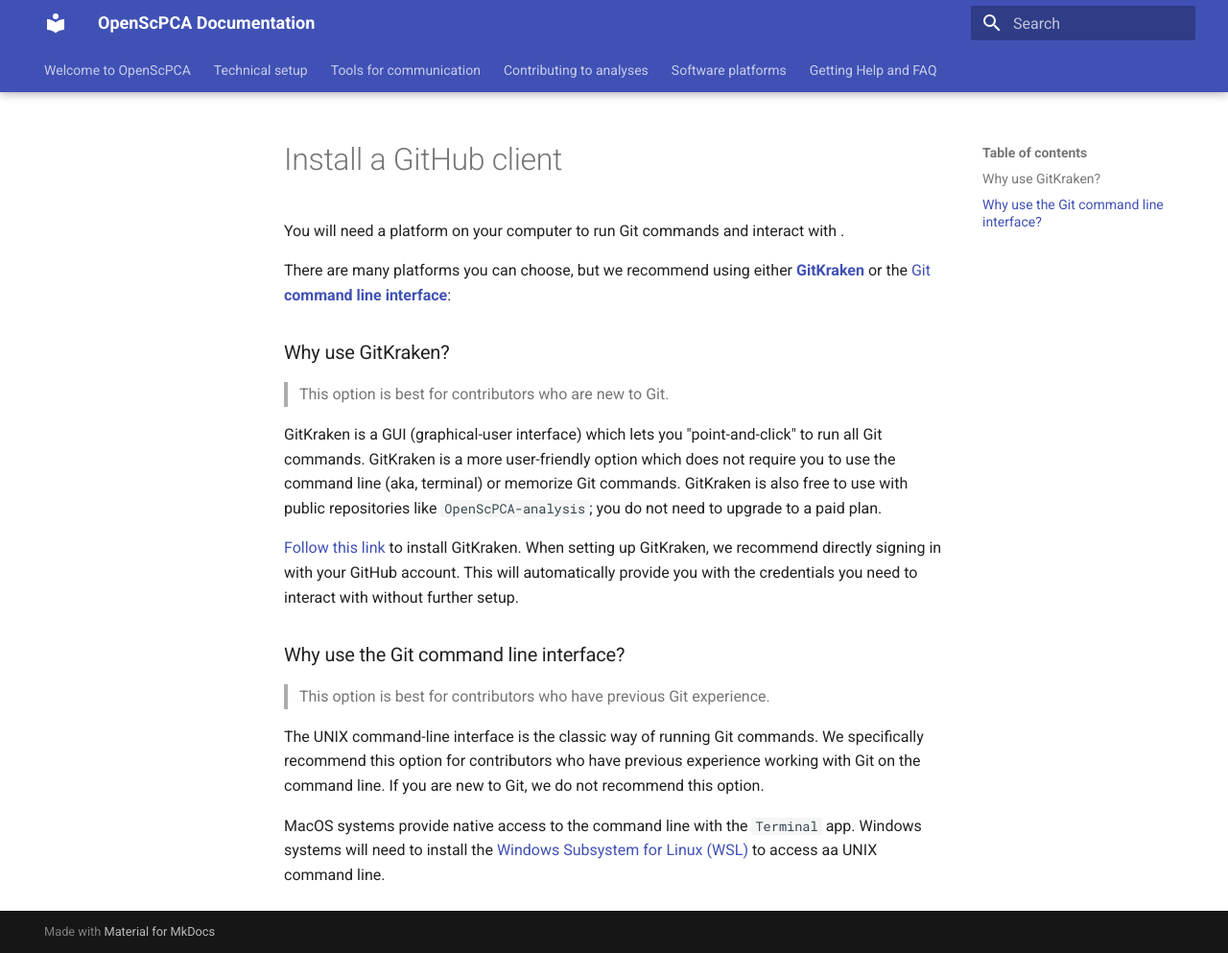
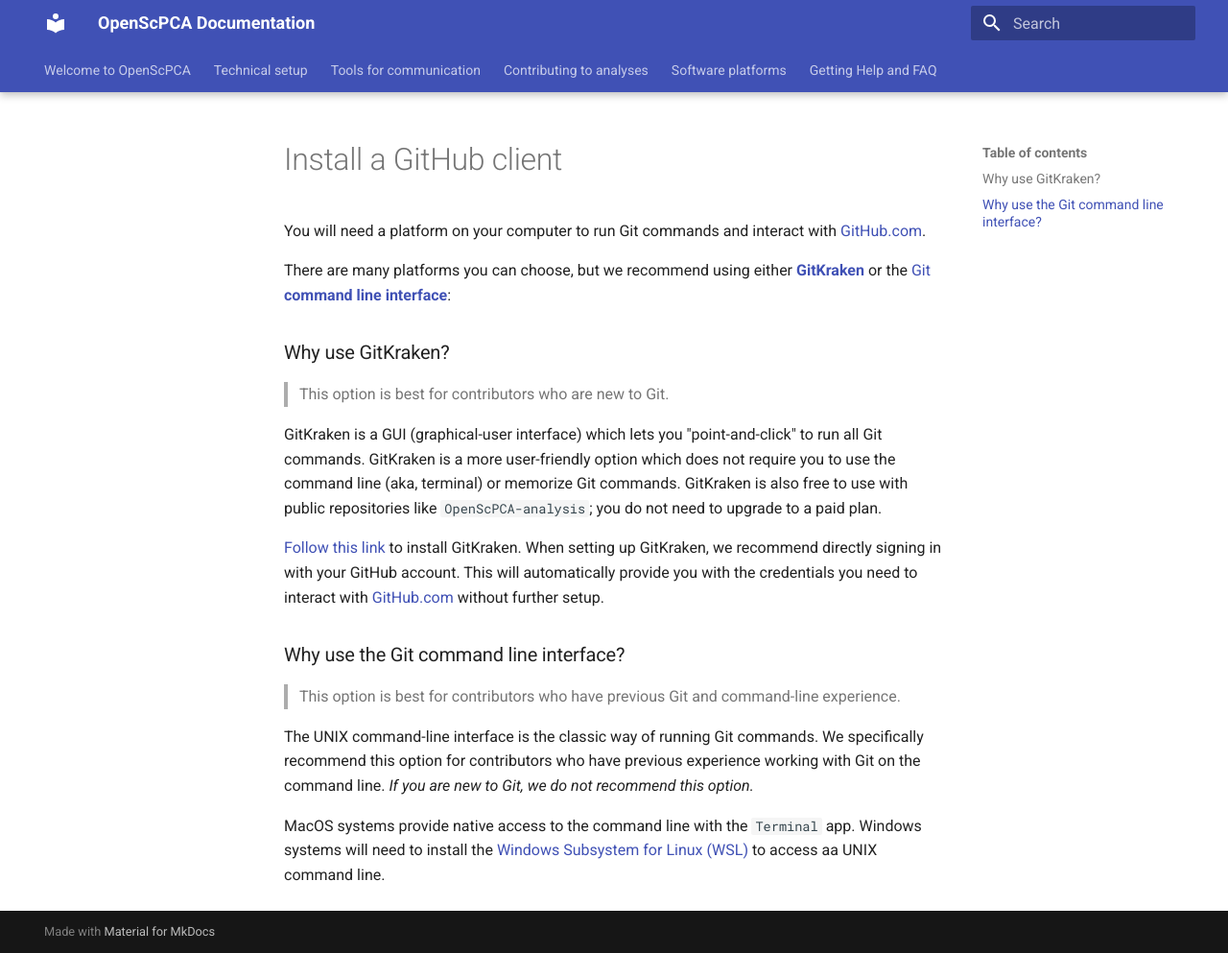
Before and after one commit to AlexsLemonade/OpenScPCA-analysis, an MkDocs documentation site: the page built from docs/technical-setup/install-a-github-client.md, in a window 1280 px wide and 993 px high. Shown: the whole window at 96% size. Built offline with MkDocs 1.6.1 and Material for MkDocs 9.7.7, drawn with Linux system fonts in a browser that asks for light colours.

Commit message:
docs updates

```diff
--- a/docs/technical-setup/install-a-github-client.md
+++ b/docs/technical-setup/install-a-github-client.md
@@ -1,6 +1,6 @@
 # Install a GitHub client
 
-You will need a platform on your computer to run Git commands and interact with <GitHub.com>.
+You will need a platform on your computer to run Git commands and interact with [GitHub.com](https://github.com).
 
 There are many platforms you can choose, but we recommend using either [**GitKraken**](https://www.gitkraken.com/) or the [Git **command line interface**](https://git-scm.com/book/en/v2/Getting-Started-The-Command-Line):
 
@@ -14,15 +14,15 @@
 
 [Follow this link](https://www.gitkraken.com/download) to install GitKraken.
 When setting up GitKraken, we recommend directly signing in with your GitHub account.
-This will automatically provide you with the credentials you need to interact with <GitHub.com> without further setup.
+This will automatically provide you with the credentials you need to interact with [GitHub.com](https://github.com) without further setup.
 
 ### Why use the Git command line interface?
 
-> This option is best for contributors who have previous Git experience.
+> This option is best for contributors who have previous Git and command-line experience.
 
 The UNIX command-line interface is the classic way of running Git commands.
 We specifically recommend this option for contributors who have previous experience working with Git on the command line.
-If you are new to Git, we do not recommend this option.
+_If you are new to Git, we do not recommend this option._
 
 MacOS systems provide native access to the command line with the `Terminal` app.
 Windows systems will need to install the [Windows Subsystem for Linux (WSL)](https://learn.microsoft.com/en-us/windows/wsl/install) to access aa UNIX command line.
```
